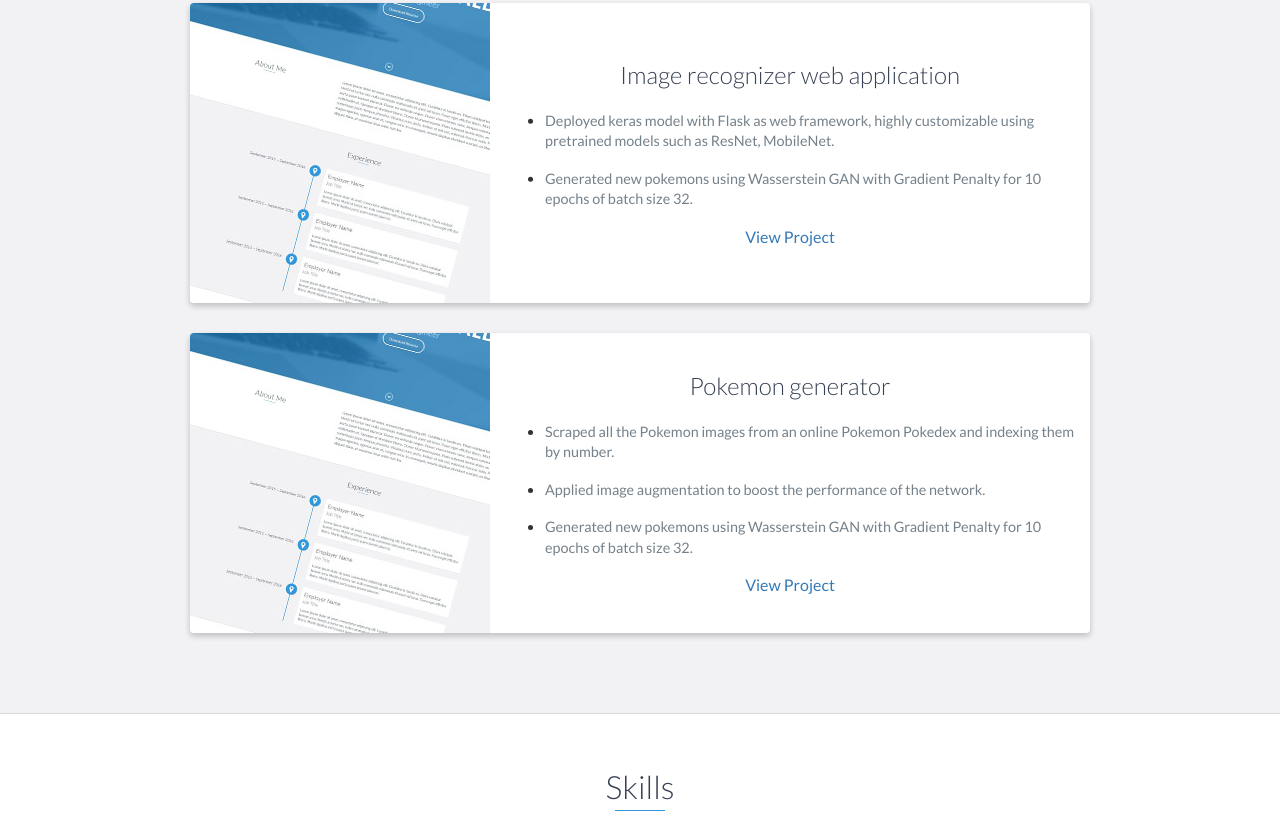
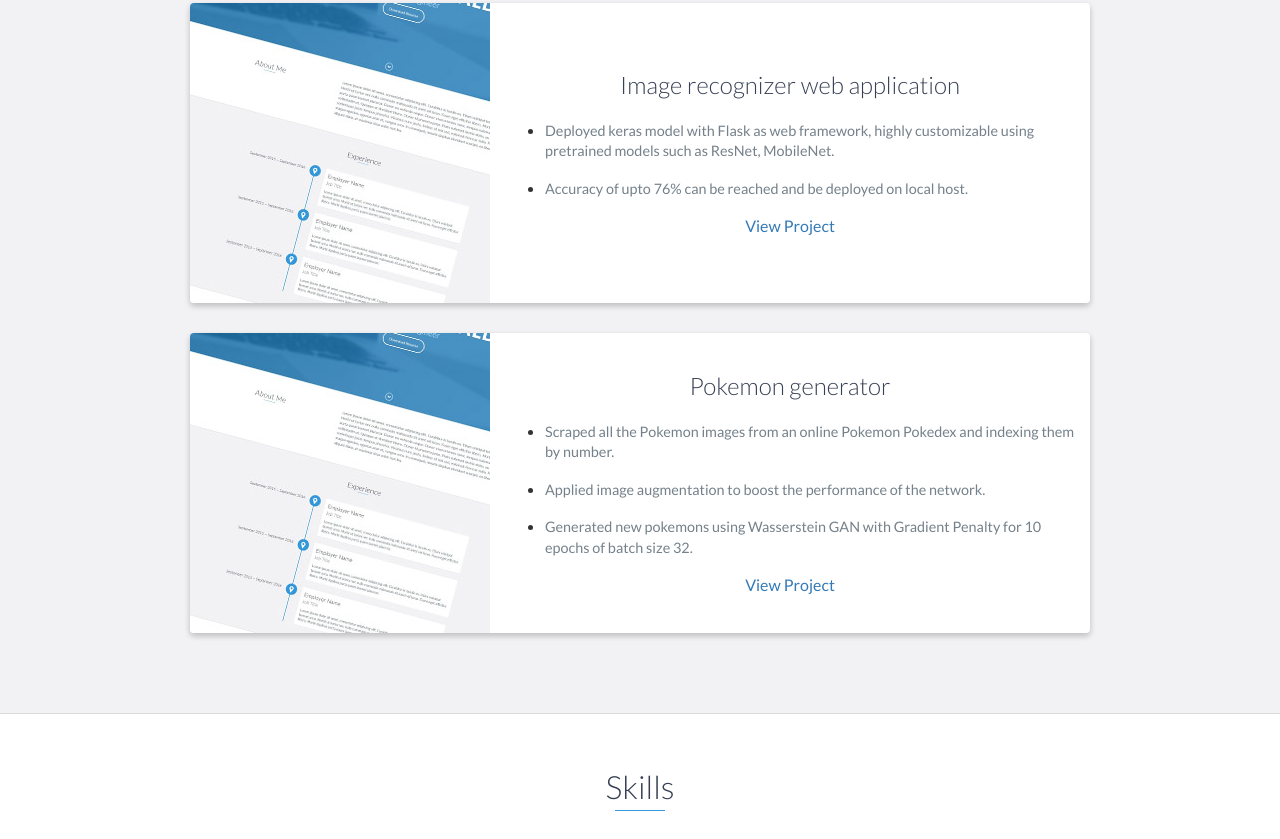
Before and after one commit to premmotgi/SankalpThakurPortFolio, a website: page devportfolio-master/index.html in a window 1280 px wide. Shown: the part 3869-4708 px from the top of the page. Drawn offline with nearby package versions, Linux system fonts and the light colour scheme.

Commit message:
Update index.html

```diff
--- a/devportfolio-master/index.html
+++ b/devportfolio-master/index.html
@@ -231,7 +231,7 @@
                             <p>Deployed keras model with Flask as web framework, highly customizable using pretrained models such as ResNet, MobileNet.
                             </p>
                         </li>
-                        <li style="text-align: left"><p>Generated new pokemons using Wasserstein GAN with Gradient Penalty for 10 epochs of batch size 32.</p>
+                        <li style="text-align: left"><p>Accuracy of upto 76% can be reached and be deployed on local host.</p>
                         </li>
                     </ul>
                     <a href="https://github.com/sankalp2610/Image-recognition-">View Project</a>
```
